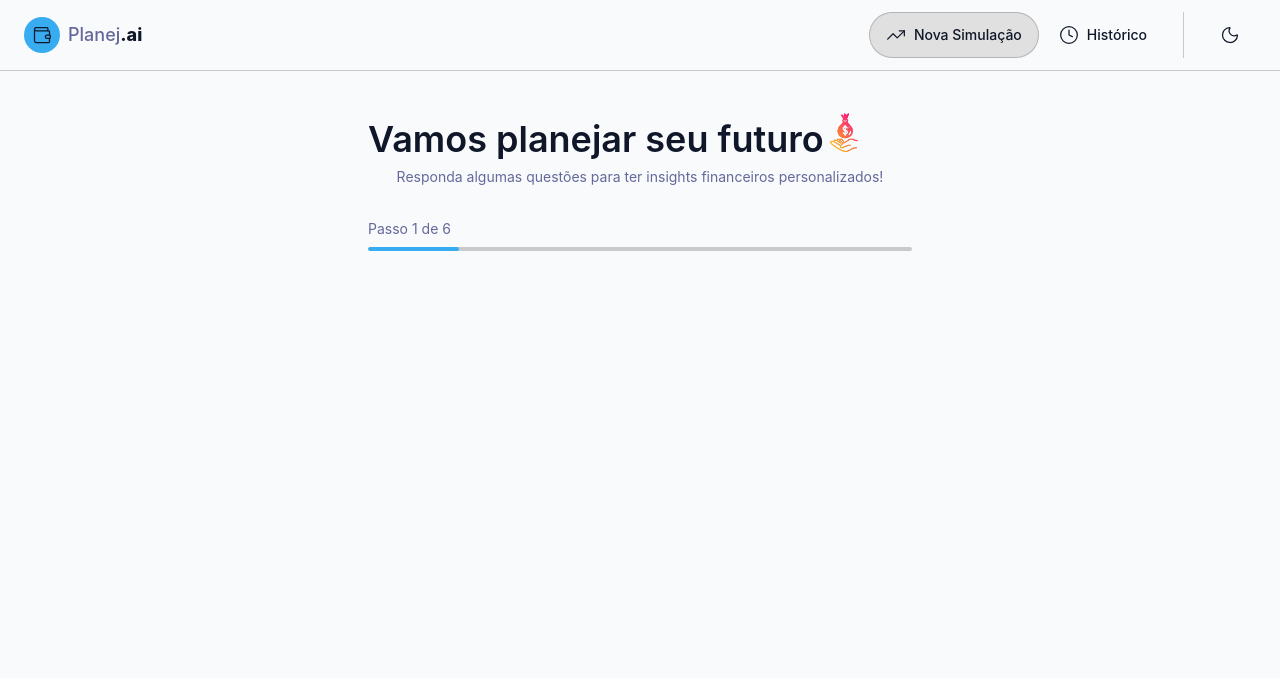
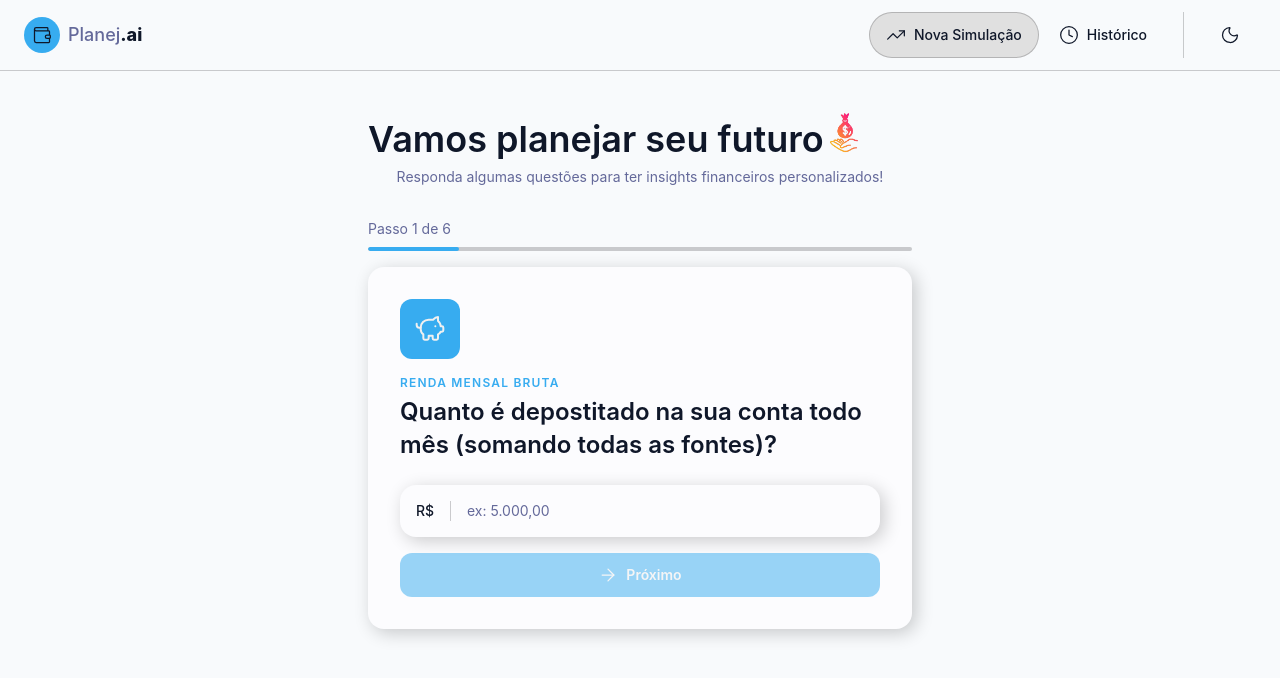
Before and after one commit to DevHigorDavi/educaai, a React (Vite) app: page / in a window 1280 px wide. Shown: the top 678 px of the page. Built offline with nearby package versions, Linux system fonts and the light colour scheme.

Commit message:
Adicionando o formulário, campo de perguntas, barra de progressão e implementando a Navegação entre as etapas do formulário

```diff
--- a/src/components/features/Simulation/Form.tsx
+++ b/src/components/features/Simulation/Form.tsx
@@ -1,9 +1,42 @@
+import { simulationFormSteps } from '@/data/Simulation';
+import { useState } from 'react';
+import { FormStep } from './FormStep';
 import { StepProgress } from './Progress';
 
 export const SimulationForm = () => {
+  const [currentStepIndex, setCurrentStepIndex] = useState(0);
+  const totalSteps = simulationFormSteps.length;
+  const currentStep = simulationFormSteps[currentStepIndex];
+
+  const handleNextStep = () => {
+    if (currentStepIndex + 1 > totalSteps - 1) {
+      return;
+    }
+
+    setCurrentStepIndex((prev) => prev + 1);
+  };
+
+  const handlePreviousStep = () => {
+    if (currentStepIndex === 0) {
+      return;
+    }
+
+    setCurrentStepIndex((prev) => prev - 1);
+  };
+
   return (
     <>
-      <StepProgress currentStep={1} totalSteps={6} />
+      <StepProgress
+        currentStep={currentStepIndex + 1}
+        totalSteps={totalSteps}
+      />
+      <FormStep
+        key={currentStep.id}
+        {...currentStep}
+        onBack={handlePreviousStep}
+        onNext={handleNextStep}
+        hideBackButton={currentStepIndex === 0}
+      />
     </>
   );
 };
--- /dev/null
+++ b/src/components/features/Simulation/FormStep.tsx
@@ -0,0 +1,83 @@
+import { Button } from '@/components/shared/Button';
+import { Input, type InputProps } from '@/components/shared/Input';
+import { ArrowLeft, ArrowRight, type LucideIcon } from 'lucide-react';
+import { useState, type SyntheticEvent } from 'react';
+
+export interface FormStepProps {
+  id: string;
+  icon: LucideIcon;
+  title: string;
+  question: string;
+  inputProps: InputProps;
+  submitButtonProps?: {
+    label: string;
+    emojiIcon?: string;
+  };
+}
+
+interface ActionsButtonProps {
+  onBack: () => void;
+  onNext: () => void;
+  hideBackButton?: boolean;
+}
+
+export function FormStep({
+  icon: Icon,
+  title,
+  question,
+  inputProps,
+  submitButtonProps,
+  onBack,
+  onNext,
+  hideBackButton,
+}: FormStepProps & ActionsButtonProps) {
+  const [inputValue, setInputValue] = useState('');
+
+  const handleSubmit = (e: SyntheticEvent<HTMLFormElement>) => {
+    e.preventDefault();
+    onNext();
+  };
+  return (
+    <div className="bg-card rounded-2xl p-6 shadow-[4px_4px_18px_0px_rgba(0,0,0,0.2)] sm:p-8">
+      <div className="bg-primary mb-4 flex h-15 w-15 items-center justify-center rounded-xl">
+        <Icon size={32} className="text-primary-foreground" />
+      </div>
+      <h2 className="text-primary mb-1 text-xs font-semibold tracking-widest uppercase">
+        {title}
+      </h2>
+      <h3 className="text-foreground mb-6 text-xl leading-snug font-semibold sm:text-2xl">
+        {question}
+      </h3>
+      <form onSubmit={handleSubmit} className="flex flex-col gap-4">
+        <Input
+          {...inputProps}
+          value={inputValue}
+          onChange={(e) => setInputValue(e.target.value)}
+        />
+        <div className="flex flex-col gap-3 sm:flex-row sm:gap-6">
+          {!hideBackButton && (
+            <Button
+              type="button"
+              onClick={onBack}
+              variant="ghost"
+              className="order-2 flex-1 justify-center rounded-xl py-3 sm:order-1"
+            >
+              <ArrowLeft size={16} />
+              Voltar
+            </Button>
+          )}
+          <Button
+            type="submit"
+            variant="primary"
+            icon={!submitButtonProps ? ArrowRight : undefined}
+            disabled={!inputValue}
+            className="order-1 flex-1 sm:order-2"
+          >
+            {submitButtonProps?.label ?? 'Próximo'}
+            {submitButtonProps?.emojiIcon}
+          </Button>
+        </div>
+      </form>
+    </div>
+  );
+}
--- /dev/null
+++ b/src/components/shared/Input.tsx
@@ -0,0 +1,37 @@
+import type { InputHTMLAttributes } from 'react';
+import { Divider } from './Divider';
+
+export interface InputProps extends InputHTMLAttributes<HTMLInputElement> {
+  prefix?: string;
+  suffix?: string;
+}
+
+export function Input({ prefix, suffix, ...rest }: InputProps) {
+  return (
+    <div className="bg-input flex items-center rounded-2xl p-4 shadow-[4px_4px_18px_0px_rgba(0,0,0,0.2)]">
+      {prefix && (
+        <>
+          <span className="text-muted-foregorund text-sm font-medium">
+            {prefix}
+          </span>
+          <Divider orientation="vertical" />
+        </>
+      )}
+
+      <input
+        className="text-foreground placeholder:text-muted-foreground w-full bg-transparent text-sm outline-none"
+        autoFocus
+        {...rest}
+      />
+
+      {suffix && (
+        <>
+          <Divider orientation="vertical" />
+          <span className="text-muted-foreground ml-3 text-sm font-medium">
+            {suffix}
+          </span>
+        </>
+      )}
+    </div>
+  );
+}
--- /dev/null
+++ b/src/data/Simulation.ts
@@ -0,0 +1,91 @@
+import {
+  CalendarClock,
+  CreditCard,
+  Goal,
+  Landmark,
+  PiggyBank,
+  Wallet,
+} from 'lucide-react';
+
+import type { FormStepProps } from '../components/features/Simulation/FormStep';
+
+export const simulationFormSteps: FormStepProps[] = [
+  {
+    id: 'income',
+    icon: PiggyBank,
+    title: 'renda mensal bruta',
+    question:
+      'Quanto é depostitado na sua conta todo mês (somando todas as fontes)?',
+    inputProps: {
+      placeholder: 'ex: 5.000,00',
+      prefix: 'R$',
+      maxLength: 12,
+    },
+  },
+  {
+    id: 'expenses',
+    icon: CreditCard,
+    title: 'Custos fixos de vida',
+    question:
+      'Quanto você gasta mensalmente com custos fixos (aluguel, contas, etc)?',
+    inputProps: {
+      placeholder: 'ex: 2.000,00',
+      prefix: 'R$',
+      maxLength: 12,
+    },
+  },
+
+  {
+    id: 'debts',
+    icon: Landmark,
+    title: 'Dívidas / Parcelas',
+    question:
+      'Você tem algum valor comprometido com parcelas ou empréstimos mensalmente?',
+    inputProps: {
+      placeholder: 'ex: 500,00',
+      prefix: 'R$',
+      maxLength: 12,
+    },
+  },
+
+  {
+    id: 'goalName',
+    icon: Goal,
+    title: 'Nome da meta',
+    question: 'Qual o objetivo que você deseja alcançar?',
+    inputProps: {
+      placeholder: 'ex: Viagem para o parque da Disney',
+      maxLength: 50,
+    },
+  },
+
+  {
+    id: 'goalAmount',
+    icon: Wallet,
+    title: 'Custo da meta',
+    question: 'Quanto custa realizar esse sonho?',
+    inputProps: {
+      placeholder: 'ex: 20.000,00',
+      prefix: 'R$',
+      maxLength: 12,
+    },
+  },
+
+  {
+    id: 'goalDeadLine',
+    icon: CalendarClock,
+    title: 'Prazo desejado',
+    question: 'Em quantos meses você planeja atingir esse objetivo?',
+    inputProps: {
+      type: 'number',
+      placeholder: 'ex: 12',
+      suffix: 'meses',
+      min: 1,
+      max: 120,
+    },
+    submitButtonProps: {
+      label: 'Gerar simulação',
+      emojiIcon: '✨',
+    },
+  },
+];
```
